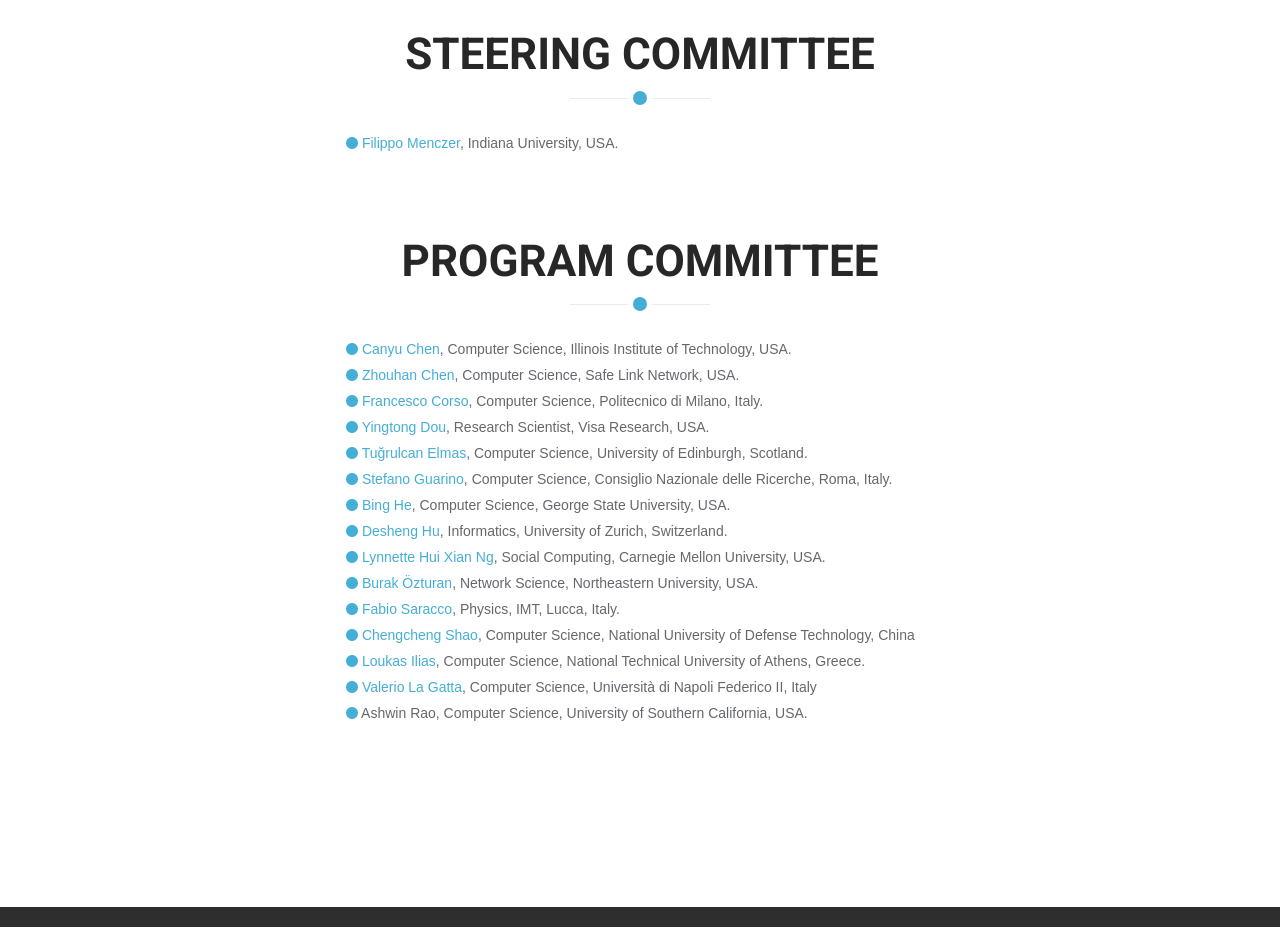
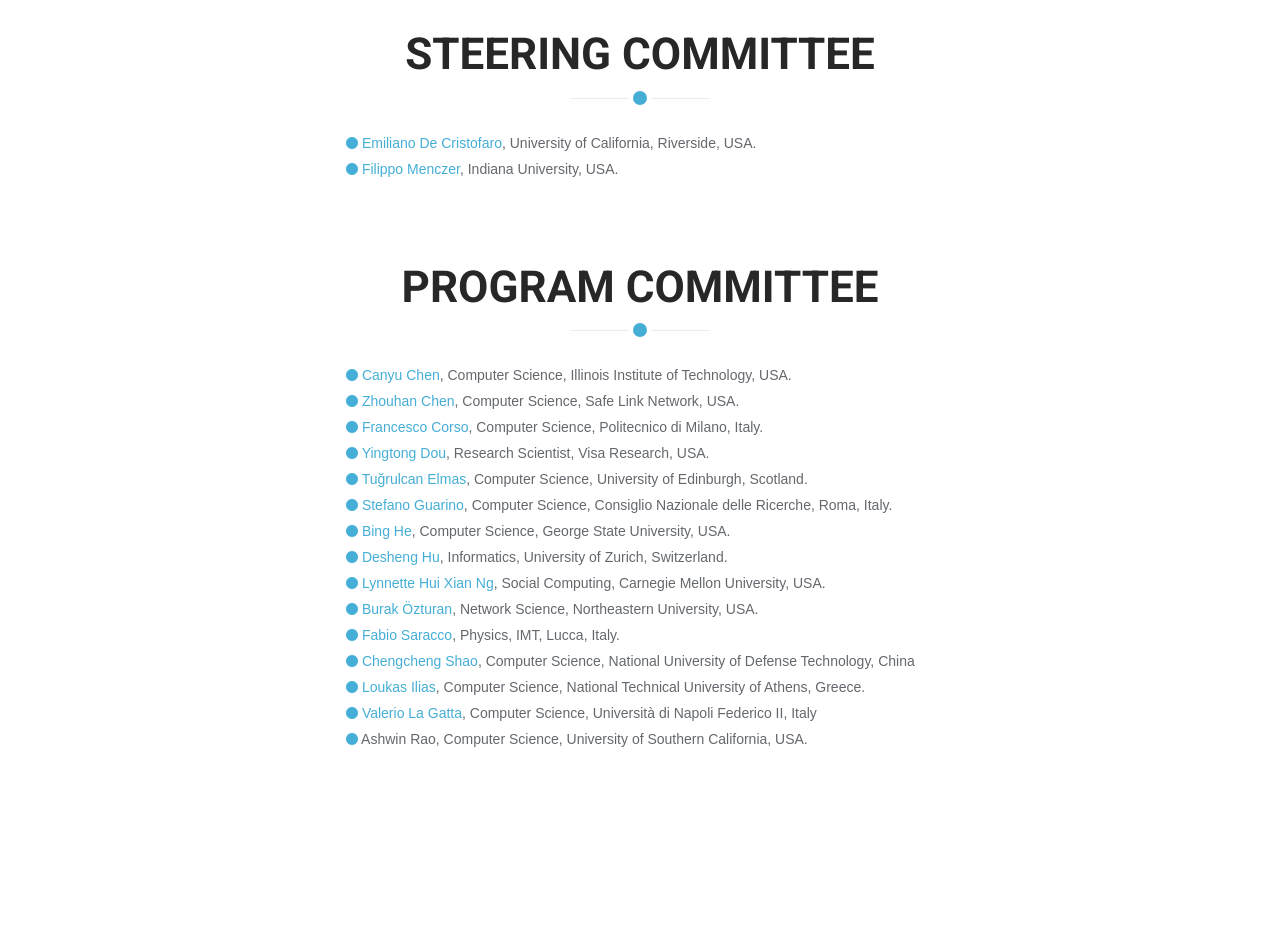
Before and after one commit to cy-soc/2024, a plain HTML site: page index.html in a window 1280 px wide. Shown: the part 5860-6787 px from the top of the page. Drawn offline with Linux system fonts and the light colour scheme; some packages are replaced by stand-ins of ours.

Commit message:
add emiliano

```diff
--- a/index.html
+++ b/index.html
@@ -734,10 +734,10 @@
                         <tr>
                             <th class="tg-73oq">
                                 <ul class="nostyle">
+                                    <li>
+                                        <i class="fa fa-circle"></i> <a href="https://emilianodc.com/" target="_blank">Emiliano De Cristofaro</a>, University of California, Riverside, USA.
+                                    </li>
                                     <!-- <li>
-                                        <i class="fa fa-circle"></i> <a href="https://emilianodc.com/" target="_blank">Emiliano De Cristofaro</a>, University College London, UK.
-                                    </li>
-                                    <li>
                                         <i class="fa fa-circle"></i> <a href="https://www.public.asu.edu/~huanliu/"target="_blank">Huan Liu</a>, Arizona State University, USA.
                                     </li> -->
                                     <li>
```
